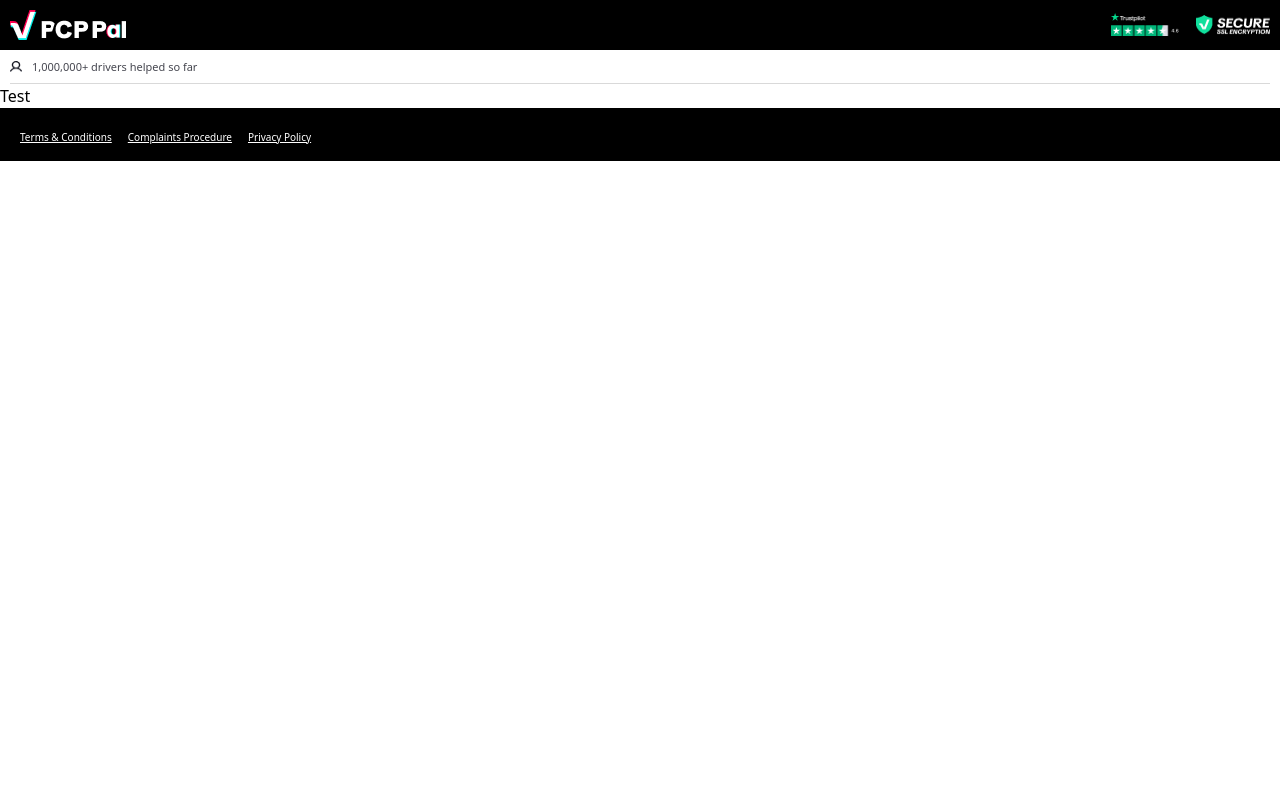
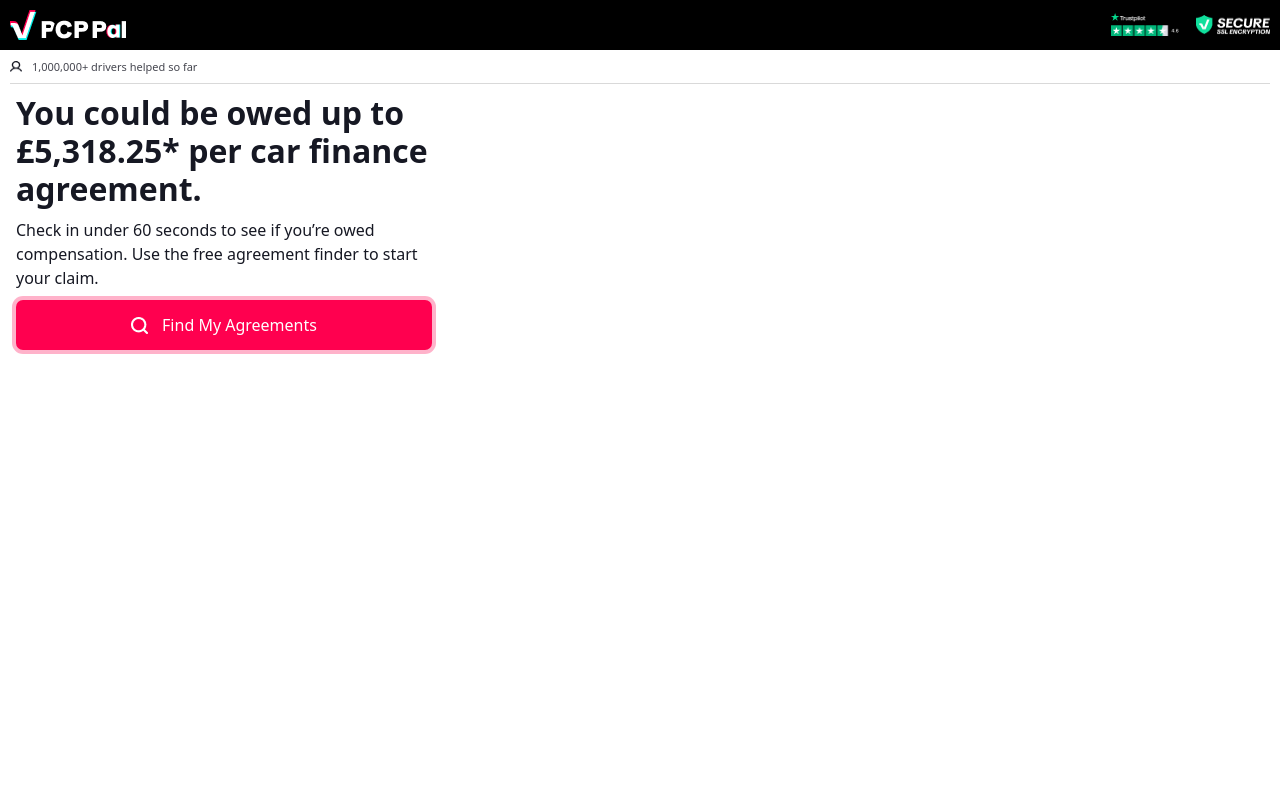
Before and after one commit to ElJefe111944/tgg-pcp-pal, a Next.js app: page / in a window 1280 px wide. Shown: the top 800 px of the page. Built offline with nearby package versions, Linux system fonts and the light colour scheme; a web font is replaced by a local one.

Commit message:
Headline & CTA content and styling added to landing page

```diff
--- a/src/app/page.tsx
+++ b/src/app/page.tsx
@@ -1,8 +1,24 @@
+import Image from "next/image";
 
 export default function Home() {
   return (
-    <div>
-      Test
-    </div>
+    <main className="min-h-screen my-2.5 mx-4 flex flex-col">
+      <div className="flex flex-col gap-2.5">
+        <div className="flex gap-2.5 flex-col">
+          <h1 className="text-[32px] leading-[38px] font-bold text-[#161823] tracking-normal">You could be owed up to £5,318.25* per car finance agreement.</h1>
+          <p className="font-normal text-[16px] leading-6 tracking-normal text-[#161823]">Check in under 60 seconds to see if you’re owed compensation. Use the free agreement finder to start your claim.</p>
+        </div>
+        <div>
+          {/* CTA */}
+          <button className="pulse-button bg-[#FF004F] w-full flex h-[50px] items-center justify-center gap-3.5 text-white rounded-[7px] shadow-[0_0_0_4px_#FF004F4D]">
+            <Image src={"/images/magnifying-glass.png"} alt="Find My Agreements" width={17} height={17} className="w-[17px] h-[17px]" />
+            Find My Agreements
+          </button>
+        </div>
+        <div>
+
+        </div>
+      </div>
+    </main>
   );
 }
```
